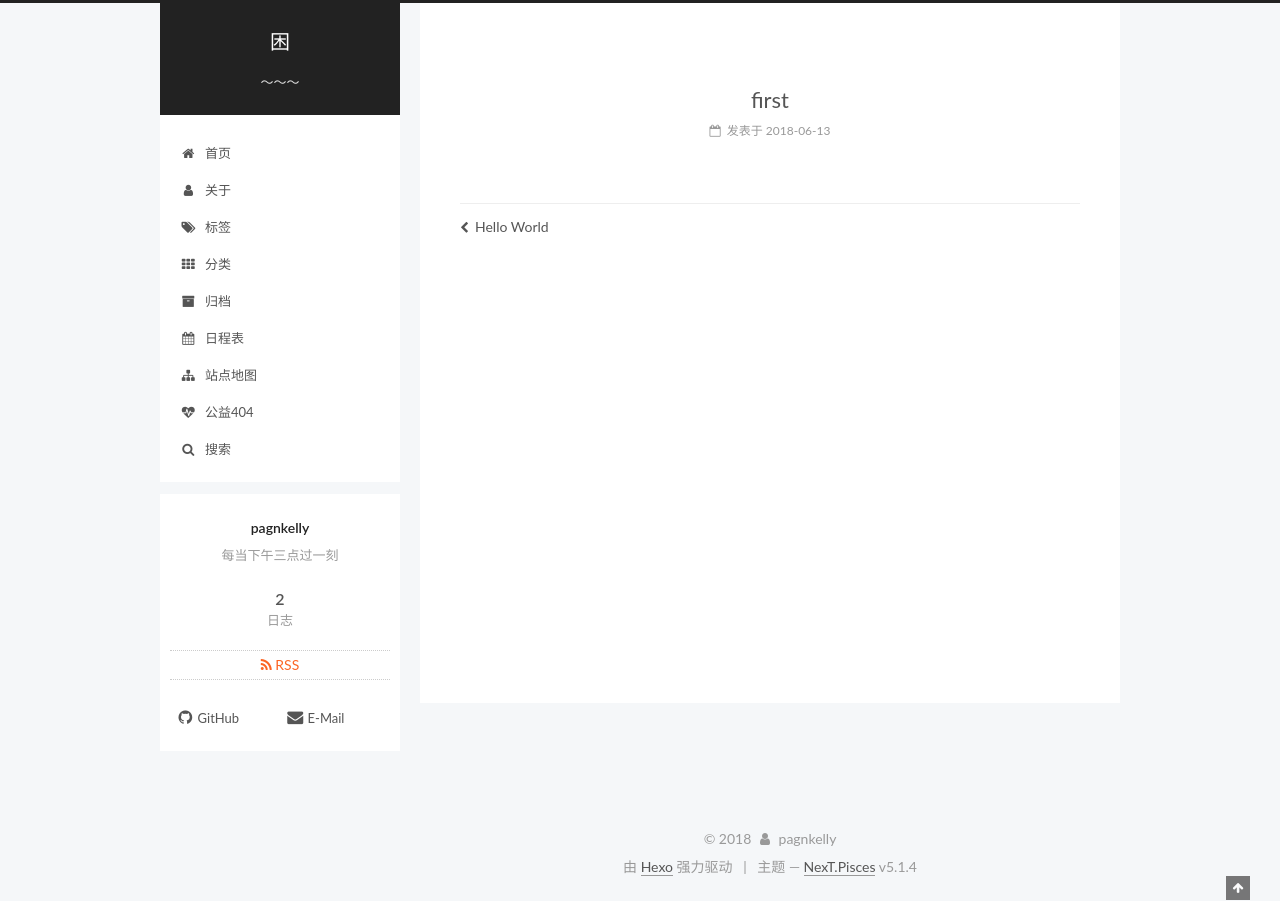
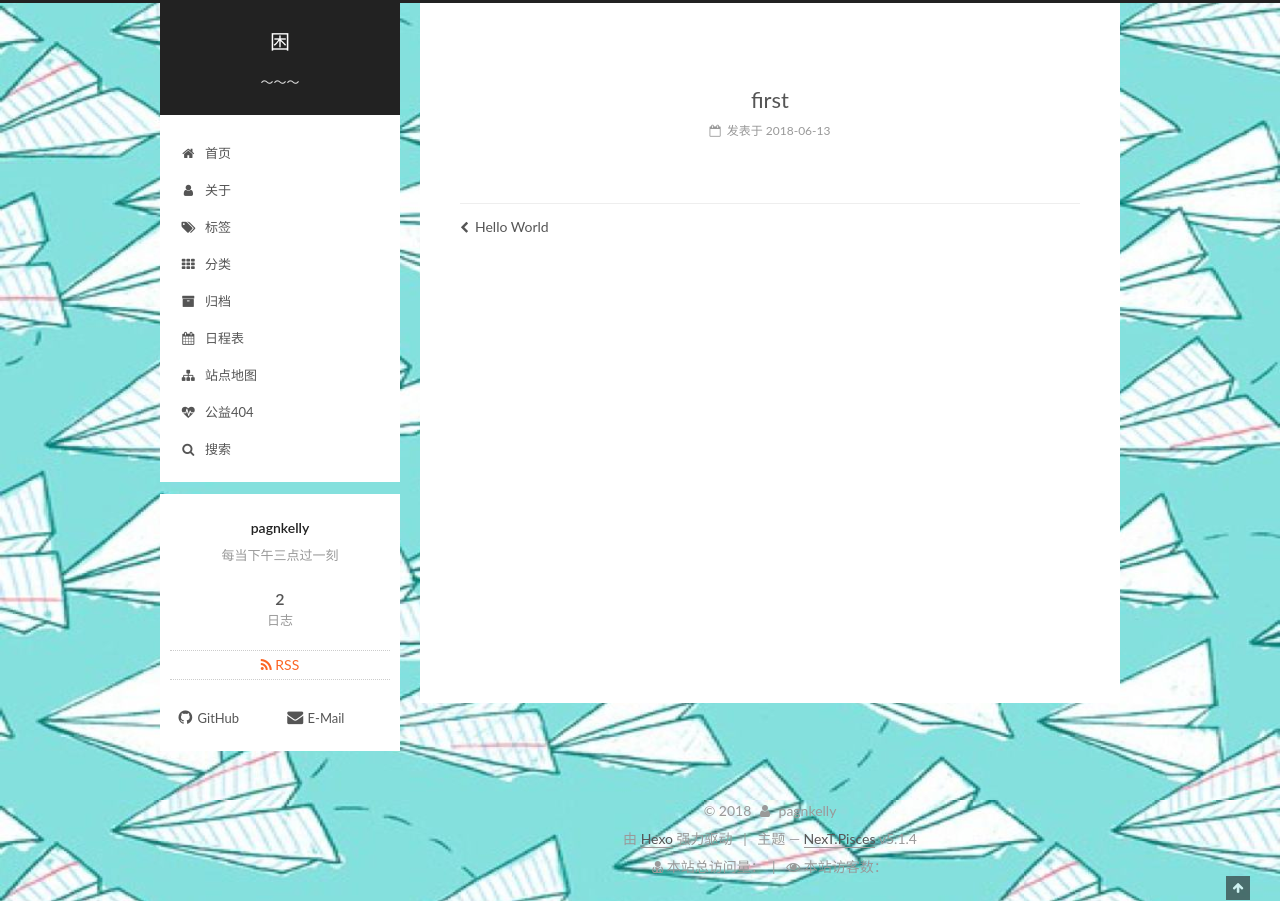
Before and after one commit to pagnkelly/pagnkelly.github.io, a plain HTML site: page 2018/06/13/first/index.html in a window 1280 px wide. Drawn offline with Linux system fonts and the light colour scheme; some packages are replaced by stand-ins of ours; a script that the page names is missing.

Commit message:
Site updated: 2018-06-27 15:01:33

```diff
--- a/2018/06/13/first/index.html
+++ b/2018/06/13/first/index.html
@@ -596,6 +596,13 @@
 
 
 
+<script async src="https://dn-lbstatics.qbox.me/busuanzi/2.3/busuanzi.pure.mini.js"></script>
+<div>
+  <i class="fa fa-user-md"></i>
+  本站总访问量：<span id="busuanzi_value_site_pv"></span> &nbsp;| &nbsp;
+  <i class="fa fa-eye"></i>
+  本站访客数：<span id="busuanzi_value_site_uv"></span>
+</div>
 
 
 
--- a/css/main.css
+++ b/css/main.css
@@ -1823,7 +1823,7 @@ pre .javascript .function {
   width: 4px;
   height: 4px;
   border-radius: 50%;
-  background: #4efff5;
+  background: #ebffc2;
 }
 .links-of-blogroll {
   font-size: 13px;
@@ -3033,3 +3033,9 @@ div.txt-right {
   visibility: hidden !important;
   height: 0 !important;
 }
+body {
+  background-image: url("/images/background.jpeg");
+  background-attachment: fixed;
+  background-size: 100%;
+  background-repeat: no-repeat;
+}
```
Also changed, not shown: 2018/06/13/hello-world/index.html (+7 -0 lines), archives/2018/06/index.html (+7 -0 lines), archives/2018/index.html (+7 -0 lines), archives/index.html (+7 -0 lines), index.html (+7 -0 lines), images/background.jpeg (added).
